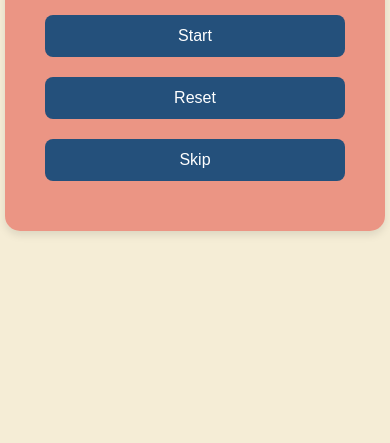
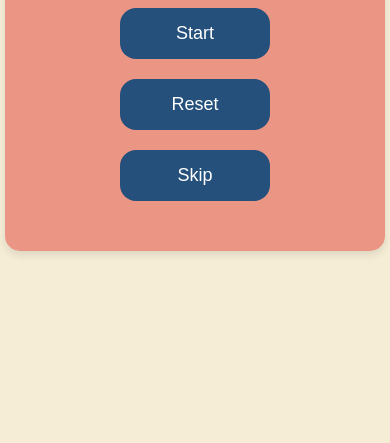
Before and after one commit to ariblonded/pomodoro, a plain HTML site: page index.html in a window 390 px wide. Shown: the part 401-844 px from the top of the page. Drawn offline with Linux system fonts and the light colour scheme.

Commit message:
changed style with mobile testing

```diff
--- a/styles.css
+++ b/styles.css
@@ -57,13 +57,13 @@ button {
     background-color: #24507b;
     color: white;
     border: none;
-    border-radius: 8px;
+    border-radius: 16px;
     padding: 15px 30px;
     font-size: 18px;
     margin: 10px 0; /* Adjust margin for vertical spacing */
     cursor: pointer;
     transition: background-color 0.3s ease;
-    width: 100%; /* Set static width for buttons */
+    width: 50%; /* Set static width for buttons */
 }
 
 button:hover {
@@ -74,7 +74,7 @@ button:active {
     background-color: #1c6ca1;
 }
 
-/* Responsive Design for Mobile */
+/* Responsive Design for Mobile */ /*
 @media (max-width: 600px) {
     #timer-display {
         font-size: 48px;
@@ -84,4 +84,4 @@ button:active {
         padding: 12px 24px;
         font-size: 16px;
     }
-}
+}*/
```
